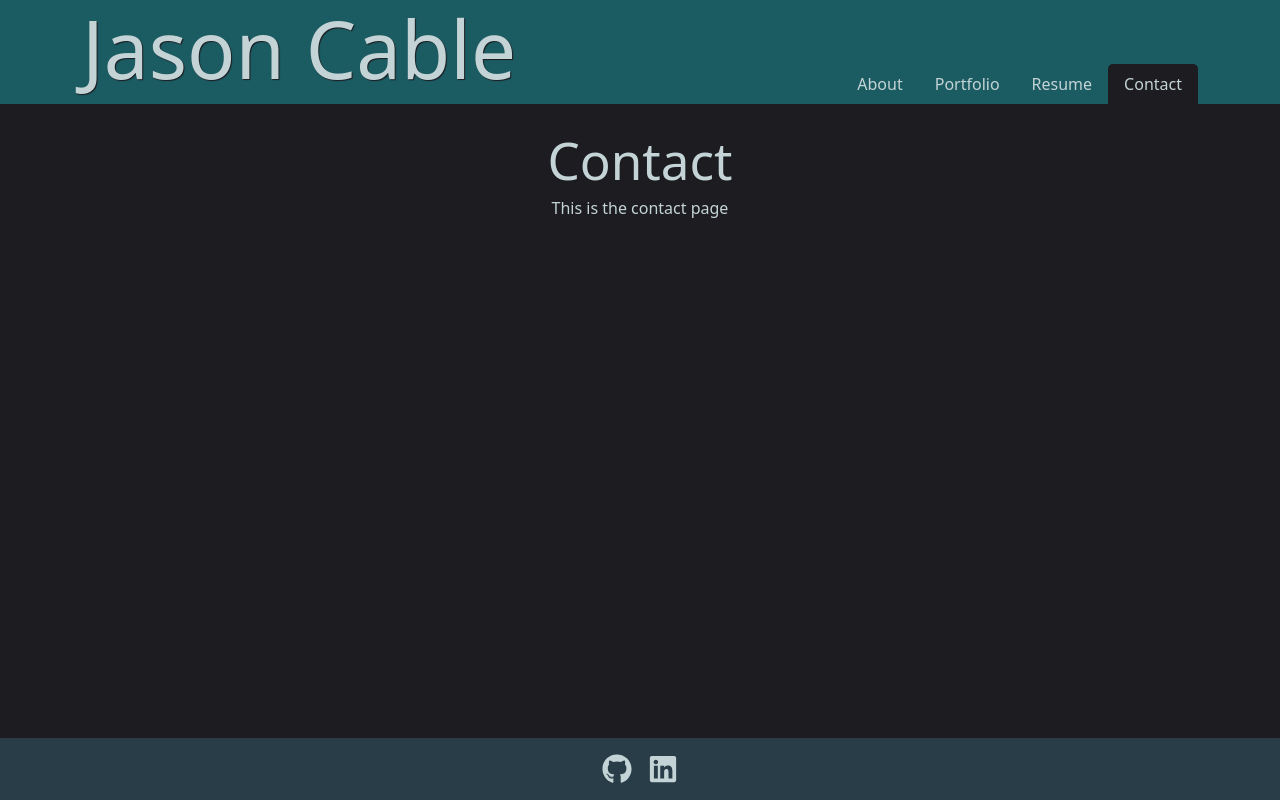
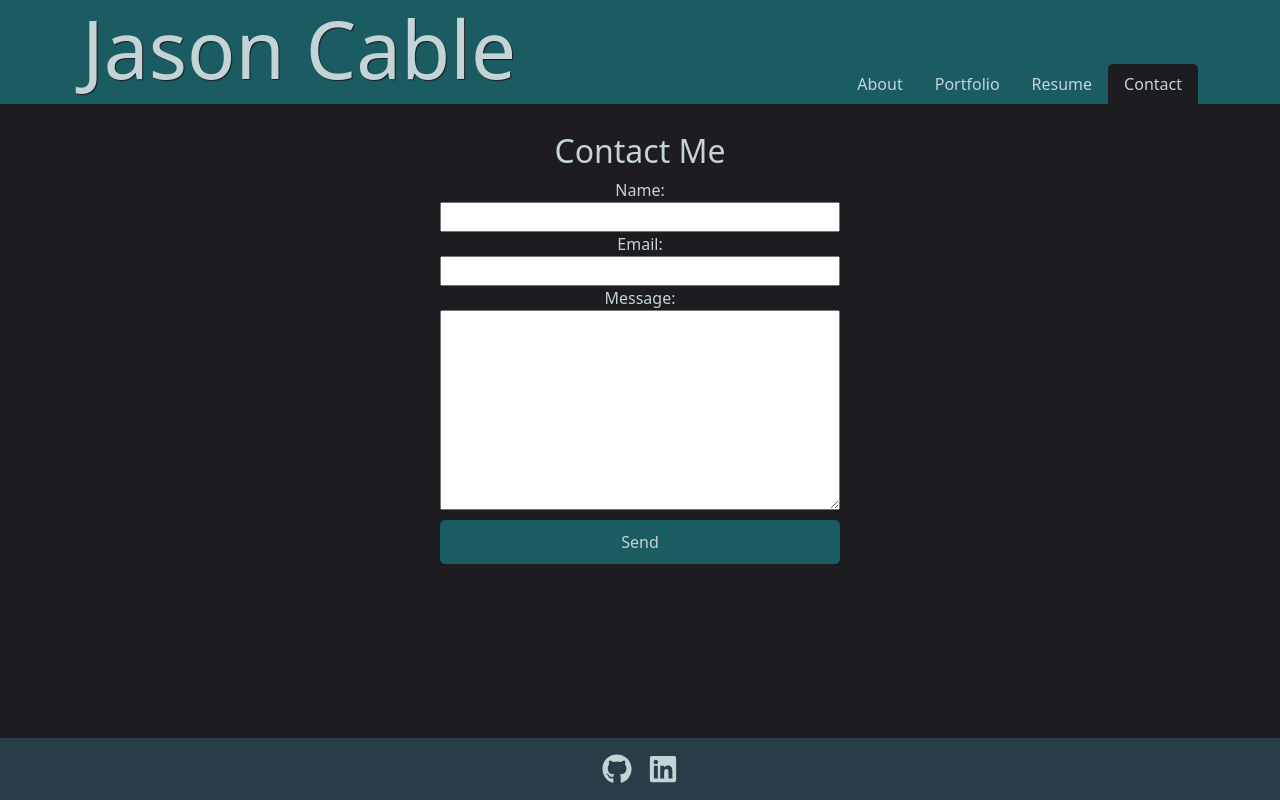
Before and after one commit to cablej02/React-Portfolio, a React (Vite) app: page /Contact in a window 1280 px wide. Built offline with nearby package versions, Linux system fonts and the light colour scheme.

Commit message:
added contact form

```diff
--- a/src/App.css
+++ b/src/App.css
@@ -5,11 +5,10 @@
   font-weight: 500;
 }
 
-
-
 header {
     background-color: var(--primary-color);
     color: var(--text-color);
+    border-bottom: 10px solid var(--background-color);
 }
 
 main {
@@ -28,6 +27,17 @@ p, a, h1, h2, h3 {
 
 h1, h2, h3 {
     text-shadow: 1px 1px 1px var(--background-color);
+}
+
+.submit-button {
+    margin-top: 10px;
+    background-color: var(--primary-color);
+    color: var(--text-color);
+    border: none;
+    padding: 10px 20px;
+    border-radius: 5px;
+    cursor: pointer;
+    transition: background-color 0.25s;
 }
 
 .nav-custom .nav-link {
--- a/src/main.jsx
+++ b/src/main.jsx
@@ -1,11 +1,8 @@
 import ReactDOM from 'react-dom/client'
 import { createBrowserRouter, RouterProvider } from 'react-router-dom';
 
-//TODO - cleanup css imports to only what's needed
 import 'bootstrap/dist/css/bootstrap.min.css'
-// import 'bootstrap/dist/js/bootstrap.bundle.min.js'
 import './index.css'
-// import './App.css'
 
 import App from './App.jsx'
 import Error from './pages/error.jsx'
--- a/src/pages/contact.jsx
+++ b/src/pages/contact.jsx
@@ -1,8 +1,26 @@
 export default function Contact() {
+
+    const handleSubmit = (e) => {
+        e.preventDefault();
+        const formData = new FormData(e.target);
+        const data = Object.fromEntries(formData.entries());
+        //TODO: send data to server
+        console.log(data);
+    }
+
     return (
         <div>
-            <h1>Contact</h1>
-            <p>This is the contact page</p>
+            <h2>Contact Me</h2>
+            <form className="contact-form" style={{display:'flex', flexDirection:'column', width: '400px'}} onSubmit={handleSubmit}>
+                <label htmlFor="name">Name:</label>
+                <input type="text" id="name" name="name" required />
+                <label htmlFor="email">Email:</label>
+                <input type="email" id="email" name="email" required />
+                <label htmlFor="message">Message:</label>
+                <textarea id="message" name="message" required style={{height: '200px'}}>
+                </textarea>
+                <button type="submit" className="submit-button">Send</button>
+            </form>
         </div>
     )
 }
```
